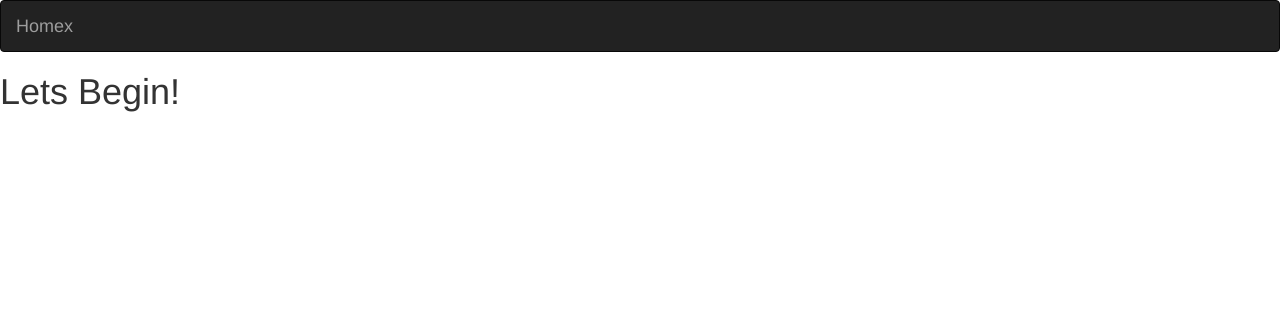
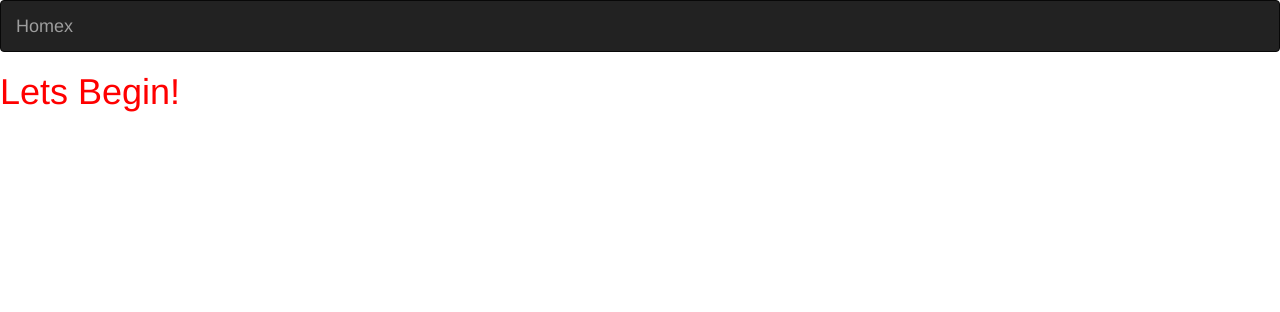
Before and after one commit to Charlesmurage/homex, a Django app: page / in a window 1280 px wide. Shown: the top 312 px of the page. Run offline with Django 3.2, Linux system fonts and the light colour scheme; some libraries are stand-ins or nearby versions.

Commit message:
added css to our files

```diff
--- a/home/settings.py
+++ b/home/settings.py
@@ -120,3 +120,6 @@ USE_TZ = True
 # https://docs.djangoproject.com/en/1.11/howto/static-files/
 
 STATIC_URL = '/static/'
+STATICFILES_DIRS = [
+    os.path.join(BASE_DIR, "static"),
+]
--- a/homeground/templates/base.html
+++ b/homeground/templates/base.html
@@ -9,6 +9,7 @@
     <title>Homex</title>
     {% block styles %}
     {% bootstrap_css %}
+    <link rel="stylesheet" href="{% static 'css/base.css' %}">
     {% endblock %}
 </head>
 <body>
--- /dev/null
+++ b/static/css/base.css
@@ -0,0 +1,3 @@
+h1{
+    color: red;
+}
```
